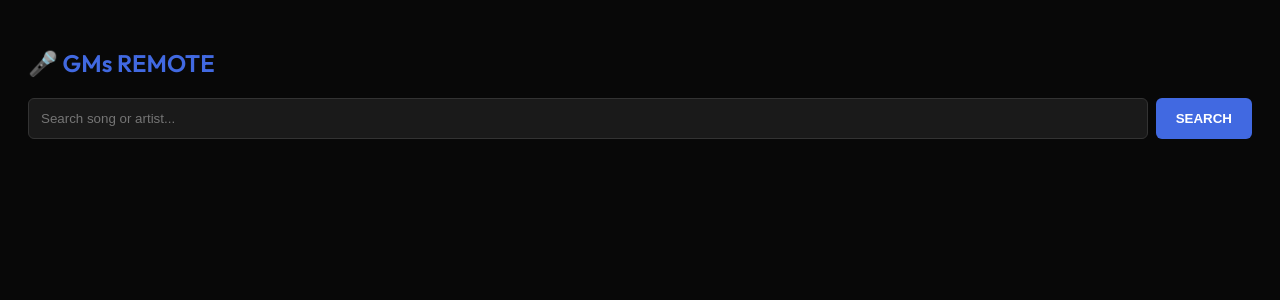
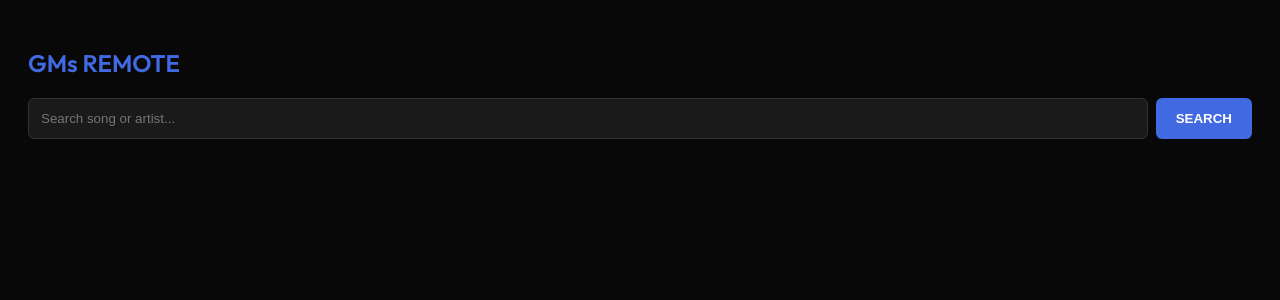
Before and after one commit to merkuloko/GMs-Kareoke, a Flask app: page /mobile in a window 1280 px wide. Shown: the top 300 px of the page. Run offline with Flask 3, Linux system fonts and the light colour scheme; some libraries are stand-ins or nearby versions.

Commit message:
added new features

```diff
--- a/templates/mobile.html
+++ b/templates/mobile.html
@@ -14,7 +14,7 @@
     </style>
 </head>
 <body>
-    <h2 style="color:#4169E1">🎤 GMs REMOTE</h2>
+    <h2 style="color:#4169E1">GMs REMOTE</h2>
     <div class="search-box">
         <input type="text" id="songQuery" placeholder="Search song or artist...">
         <button onclick="searchSongs()">SEARCH</button>
@@ -43,7 +43,7 @@
         const resultsDiv = document.getElementById('results');
         if(!query) return;
 
-        resultsDiv.innerHTML = '<div style="color:#555">Searching...</div>';
+        resultsDiv.innerHTML = '<div class="spinner">Searching YouTube... 🎤</div>';
 
         try {
             const apiUrl = window.location.origin + `/api/search?q=${encodeURIComponent(query)}`;
```
